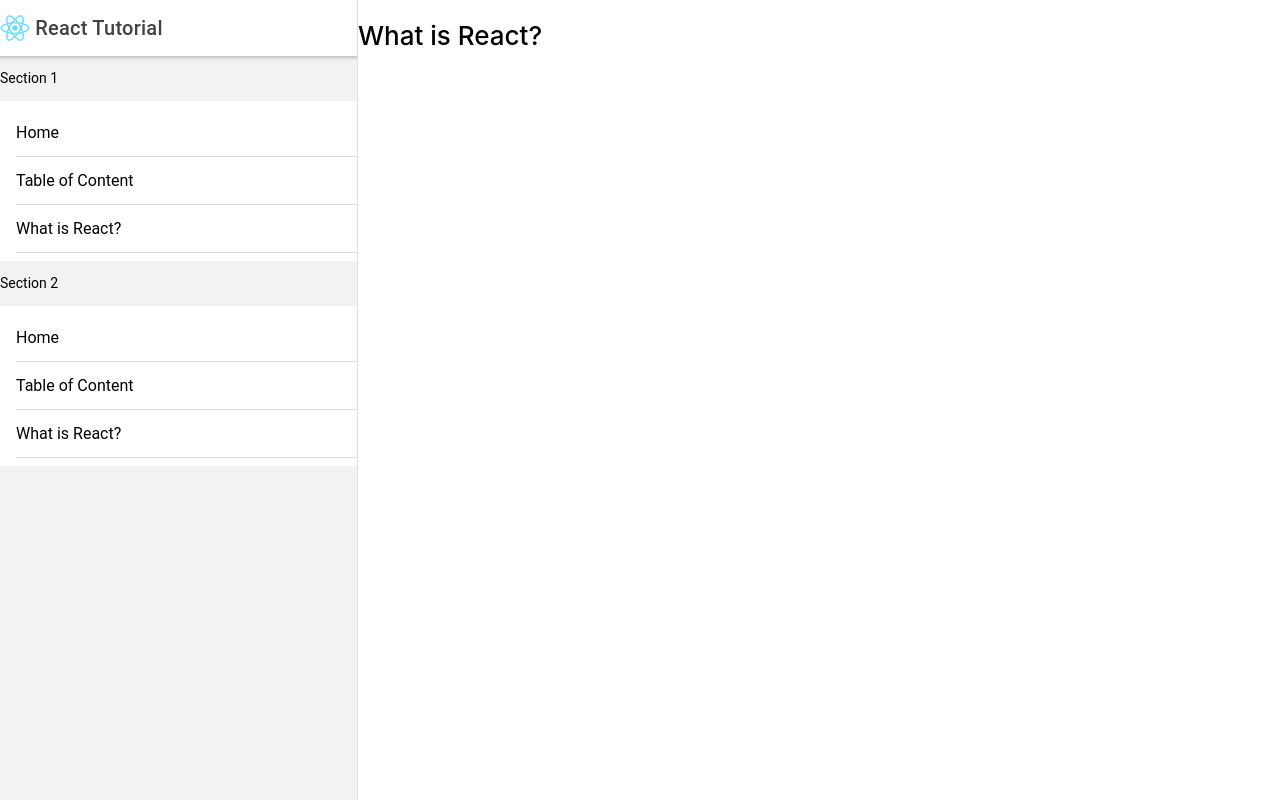
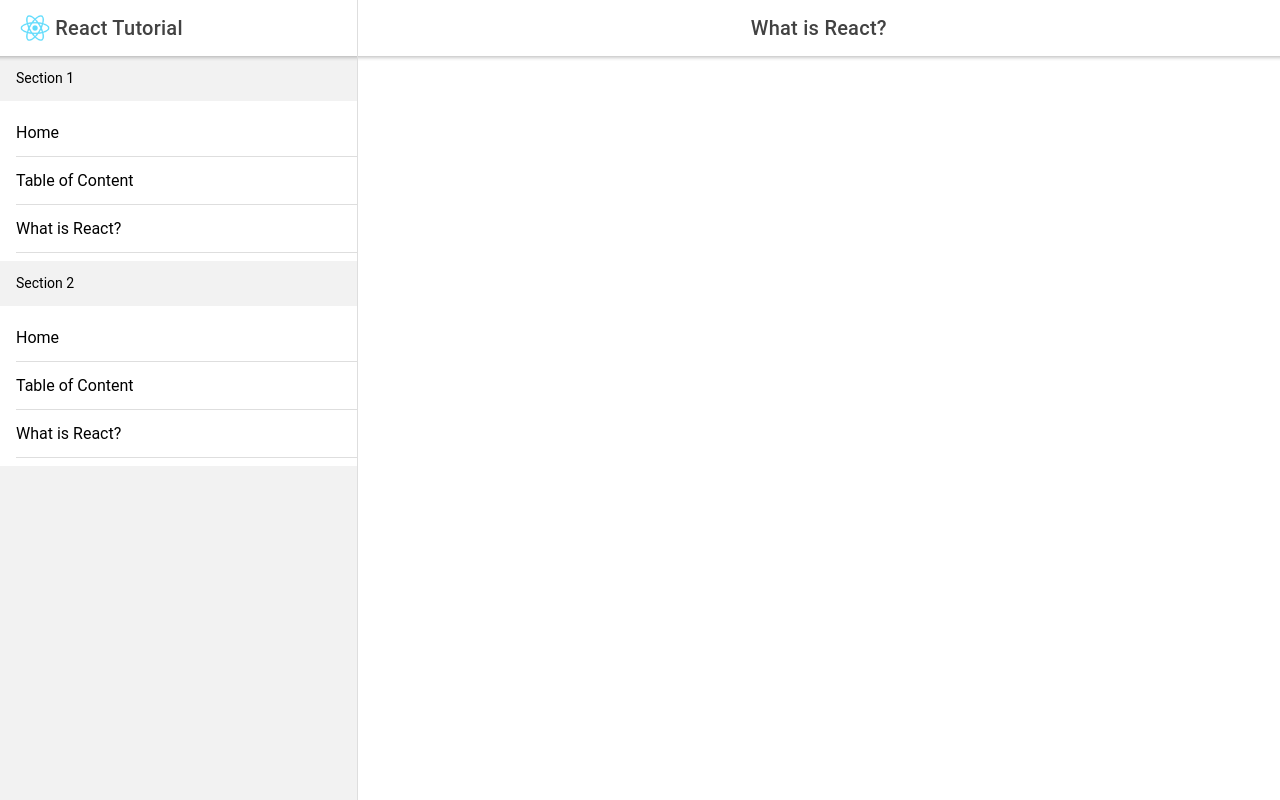
Before and after one commit to aniteshlal/react-tutorial, a React (Create React App) app: page /what-is-react in a window 1280 px wide. Built offline with nearby package versions, Linux system fonts and the light colour scheme.

Commit message:
Created a page title component to have the header of each page easily configured

```diff
--- a/src/components/Menu.js
+++ b/src/components/Menu.js
@@ -33,7 +33,7 @@ function Menu() {
   return (
     <IonMenu contentId='main' scrollY='true'>
       <IonHeader>
-        <IonToolbar style={{ backgroundColor: '#20232a' }}>
+        <IonToolbar>
           <IonTitle>
             <img
               src={process.env.PUBLIC_URL + '/logo192.png'}
--- /dev/null
+++ b/src/components/PageTitle.js
@@ -0,0 +1,13 @@
+import React from 'react';
+import { IonHeader, IonToolbar, IonTitle } from '@ionic/react';
+function PageTitle({ title }) {
+  return (
+    <IonHeader>
+      <IonToolbar>
+        <IonTitle class='ion-text-center'>{title}</IonTitle>
+      </IonToolbar>
+    </IonHeader>
+  );
+}
+
+export default PageTitle;
--- a/src/index.css
+++ b/src/index.css
@@ -1,8 +1,5 @@
 * {
   box-sizing: border-box;
-  margin: 0;
-  padding: 0;
-
   -webkit-user-select: text;
   -moz-user-select: text;
   -ms-user-select: text;
@@ -24,11 +21,11 @@ code {
     monospace;
 }
 
-#page-wrap {
-  padding-bottom: 10px;
-  padding-top: 10px;
-}
 .page-title {
   text-align: center;
   box-shadow: 0px 3px 4px 0px #ccc;
+  background: white;
+  position: 'sticky';
+  top: 0px;
+  padding: 3px;
 }
--- a/src/routes/Home.js
+++ b/src/routes/Home.js
@@ -1,10 +1,11 @@
 import React from 'react';
-
+import { IonContent, IonPage } from '@ionic/react';
+import PageTitle from '../components/PageTitle';
 function Home() {
   return (
-    <div>
-      <h1 className='page-title'>Home</h1>
-
+    <IonPage>
+      <PageTitle title='Home' />
+      <IonContent>
         <section style={{ padding: '10px' }}>
           <h4>
             <strong>What is React?</strong>
@@ -186,8 +187,8 @@ function Home() {
           </h4>
 
           <p>
-          During the course you will build a real fully responsive Daily Agenda
-          application.
+            During the course you will build a real fully responsive Daily
+            Agenda application.
           </p>
           <div className='text-center'>
             {' '}
@@ -219,9 +220,9 @@ function Home() {
                 />
                 <h5 className='h5'>React</h5>
                 <p>
-                The newest version of React including the most recent features.
-                The technology used by Facebook, Airbnb, Amazon, and American
-                Express.
+                  The newest version of React including the most recent
+                  features. The technology used by Facebook, Airbnb, Amazon, and
+                  American Express.
                 </p>
               </div>
 
@@ -248,8 +249,8 @@ function Home() {
                 />
                 <h5 className='h5'>JSX</h5>
                 <p>
-                JSX is a syntax extension to JavaScript. JSX may remind you of a
-                template language, but it comes with the full power of
+                  JSX is a syntax extension to JavaScript. JSX may remind you of
+                  a template language, but it comes with the full power of
                   JavaScript.
                 </p>
               </div>
@@ -296,8 +297,9 @@ function Home() {
                 <h5 className='h5'>SPA</h5>
                 <p>
                   If you have ever wonder why some websites are blazing fast you
-                should continue reading. This tutorial will guide you on how to
-                build a Single Page Application, which works without reloading.
+                  should continue reading. This tutorial will guide you on how
+                  to build a Single Page Application, which works without
+                  reloading.
                 </p>
               </div>
 
@@ -311,9 +313,9 @@ function Home() {
                 <h5 className='h5'>RWD</h5>
                 <p>
                   Within this tutorial, you will learn about Responsive Web
-                Development - in other words, how to build a website which looks
-                awesome on each device. Regardless of whether it's a 30-inch
-                monitor or a smartphone screen.
+                  Development - in other words, how to build a website which
+                  looks awesome on each device. Regardless of whether it's a
+                  30-inch monitor or a smartphone screen.
                 </p>
               </div>
 
@@ -326,14 +328,15 @@ function Home() {
                 <h5 className='h5'>MDB</h5>
                 <p>
                   This tutorial will also teach you how to combine two powerful
-                tools - Bootstrap and Material Design to achieve an outstanding
-                effect on your website for application.
+                  tools - Bootstrap and Material Design to achieve an
+                  outstanding effect on your website for application.
                 </p>
               </div>
             </div>
           </section>
         </section>
-    </div>
+      </IonContent>
+    </IonPage>
   );
 }
 
--- a/src/routes/TableOfContents.js
+++ b/src/routes/TableOfContents.js
@@ -1,10 +1,14 @@
 import React from 'react';
+import { IonContent, IonPage } from '@ionic/react';
+import PageTitle from '../components/PageTitle';
 
 function TableOfContents() {
   return (
-    <div>
-      <h1>Table of Contents</h1>
-    </div>
+    <IonPage>
+      <IonContent>
+        <PageTitle title='Table of Contents' />
+      </IonContent>
+    </IonPage>
   );
 }
 
--- a/src/routes/WhatIsReact.js
+++ b/src/routes/WhatIsReact.js
@@ -1,10 +1,14 @@
 import React from 'react';
+import { IonContent, IonPage } from '@ionic/react';
+import PageTitle from '../components/PageTitle';
 
 function WhatIsReact() {
   return (
-    <div>
-      <h1>What is React?</h1>
-    </div>
+    <IonPage>
+      <IonContent>
+        <PageTitle title='What is React?' />
+      </IonContent>
+    </IonPage>
   );
 }
 
```
Lines whose indentation alone changed are shown as unchanged.
